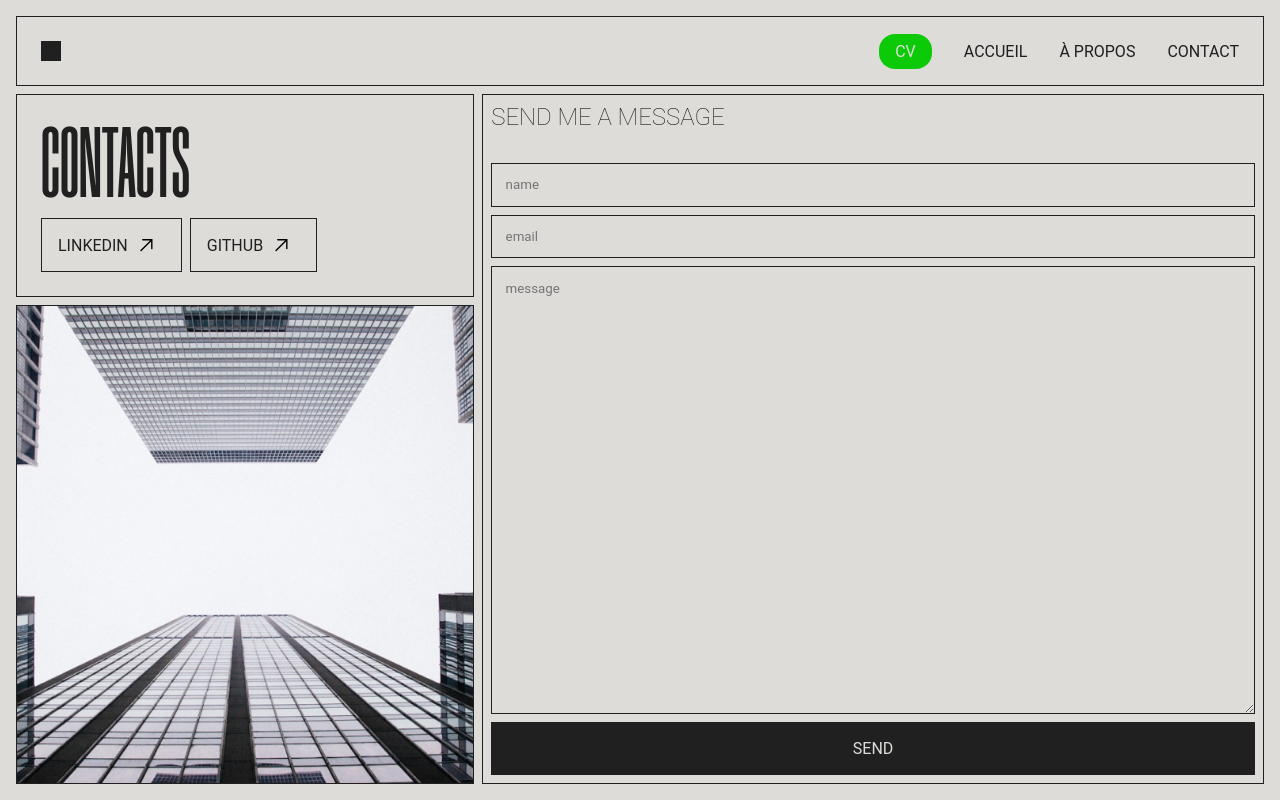
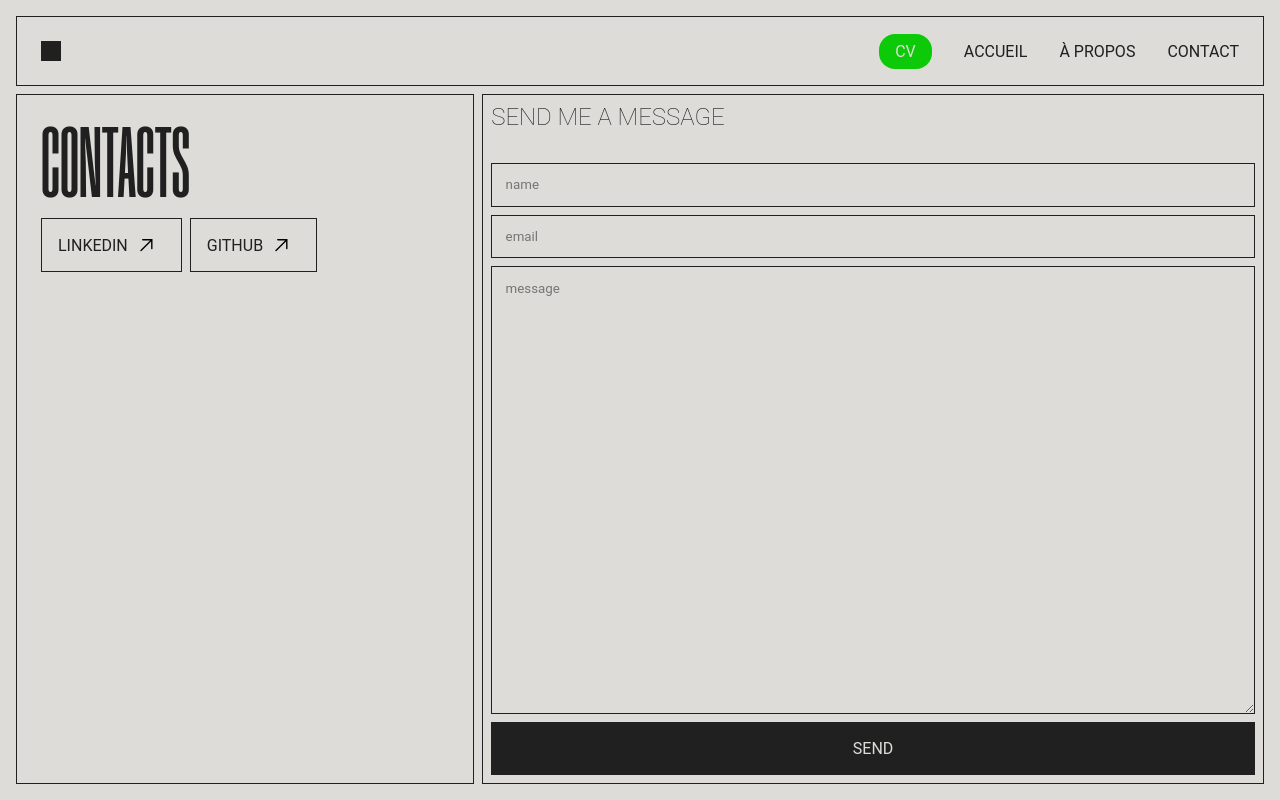
Before and after one commit to sohechai/jaber_portfolio_web, a React (Vite) app: page /contact in a window 1280 px wide. Built offline with nearby package versions, Linux system fonts and the light colour scheme.

Commit message:
fix deployment

```diff
--- a/src/pages/Contact.jsx
+++ b/src/pages/Contact.jsx
@@ -13,7 +13,7 @@ const ContactPage = () => {
 						<Button url="https://github.com/jaberhe" text="GITHUB" />
 					</div>
 				</div>
-				<div className="item3" />
+				{/* <div className="item3" /> */}
 			</div>
 
 			<div className="contact-right">
--- a/src/style/style.less
+++ b/src/style/style.less
@@ -322,10 +322,10 @@ button:hover {
 }
 
 .item1 {
-	flex: 0.3;
+	flex: 1;
 	display: flex;
 	flex-direction: column;
-	justify-content: center;
+	justify-content: start;
 	padding: 1.5em;
 	border: @border;
 }
```
